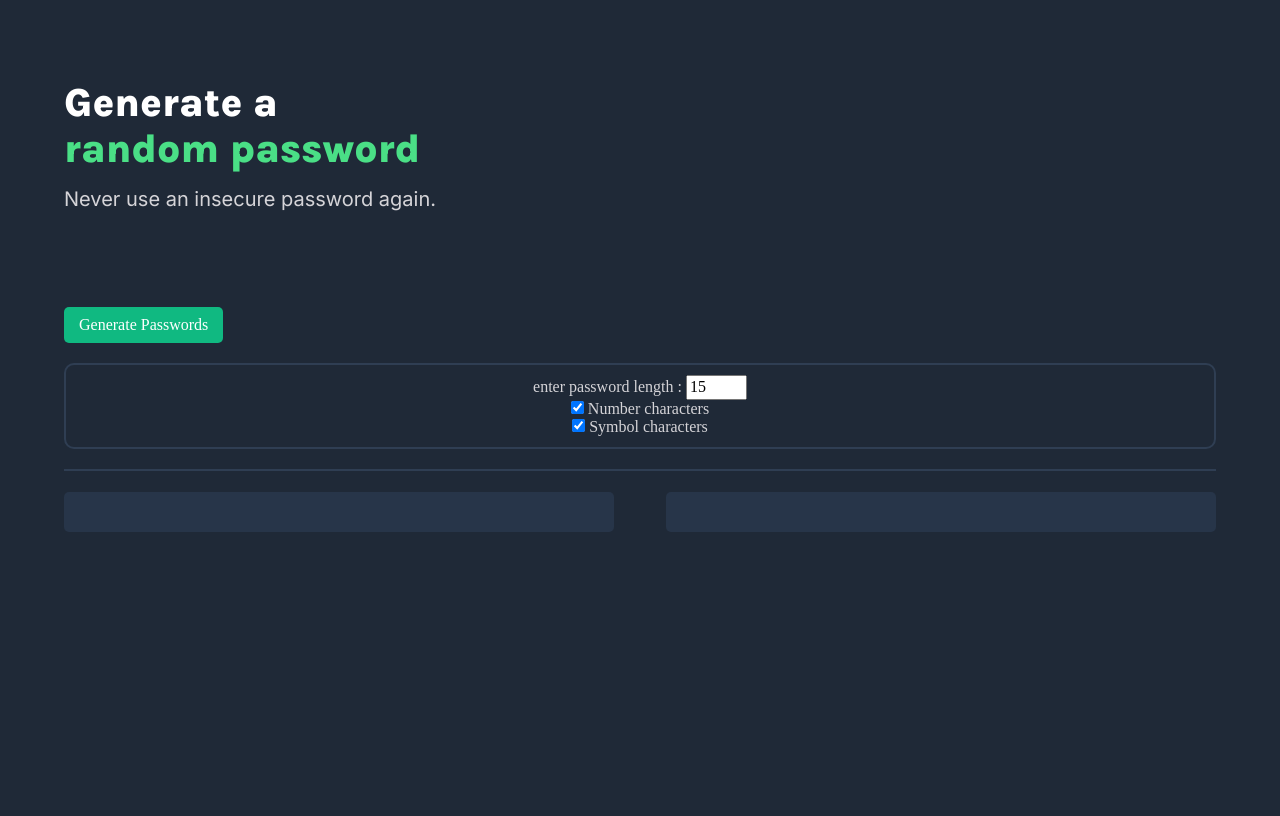
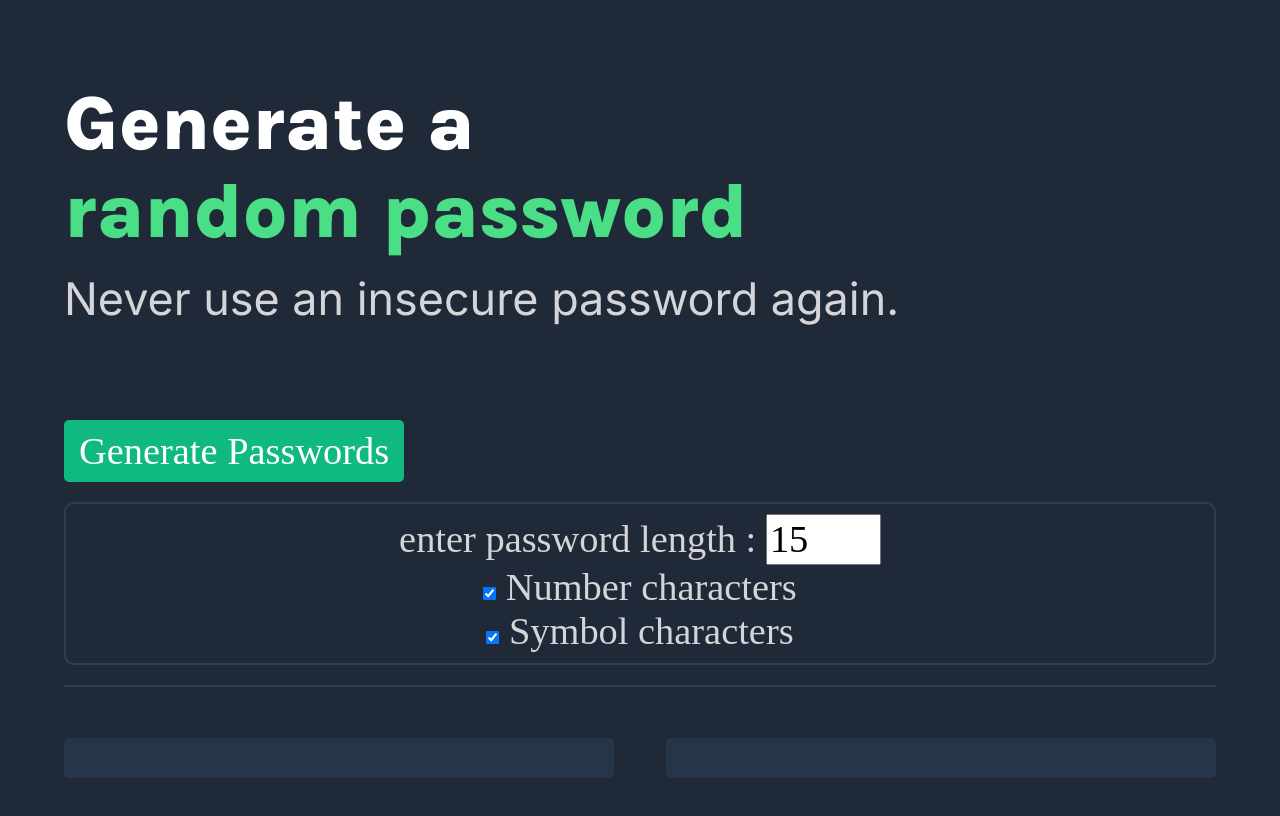
Before and after one commit to sahinkaan/pwdGenerator, a plain HTML site: page index.html in a window 1280 px wide. Drawn offline with nearby package versions, Linux system fonts and the light colour scheme.

Commit message:
font sizes depends on window size

```diff
--- a/index.css
+++ b/index.css
@@ -3,11 +3,12 @@ body {
     background-color: #1F2937;
     margin: 10vh 5vw;
     min-width: 350px;
+    font-size: 3vmax;
 }
 
 .header{
     font-family: 'Karla', sans-serif;
-    font-size: 40px;
+    font-size: 6vmax;
     margin: 0;
     margin-bottom: 2vh;
 }
@@ -35,7 +36,6 @@ h3{
     font-weight: 400;
     margin: 0;
     font-family: 'Inter', sans-serif;
-    font-size: 20px;
 }
 
 .pwd{
```
